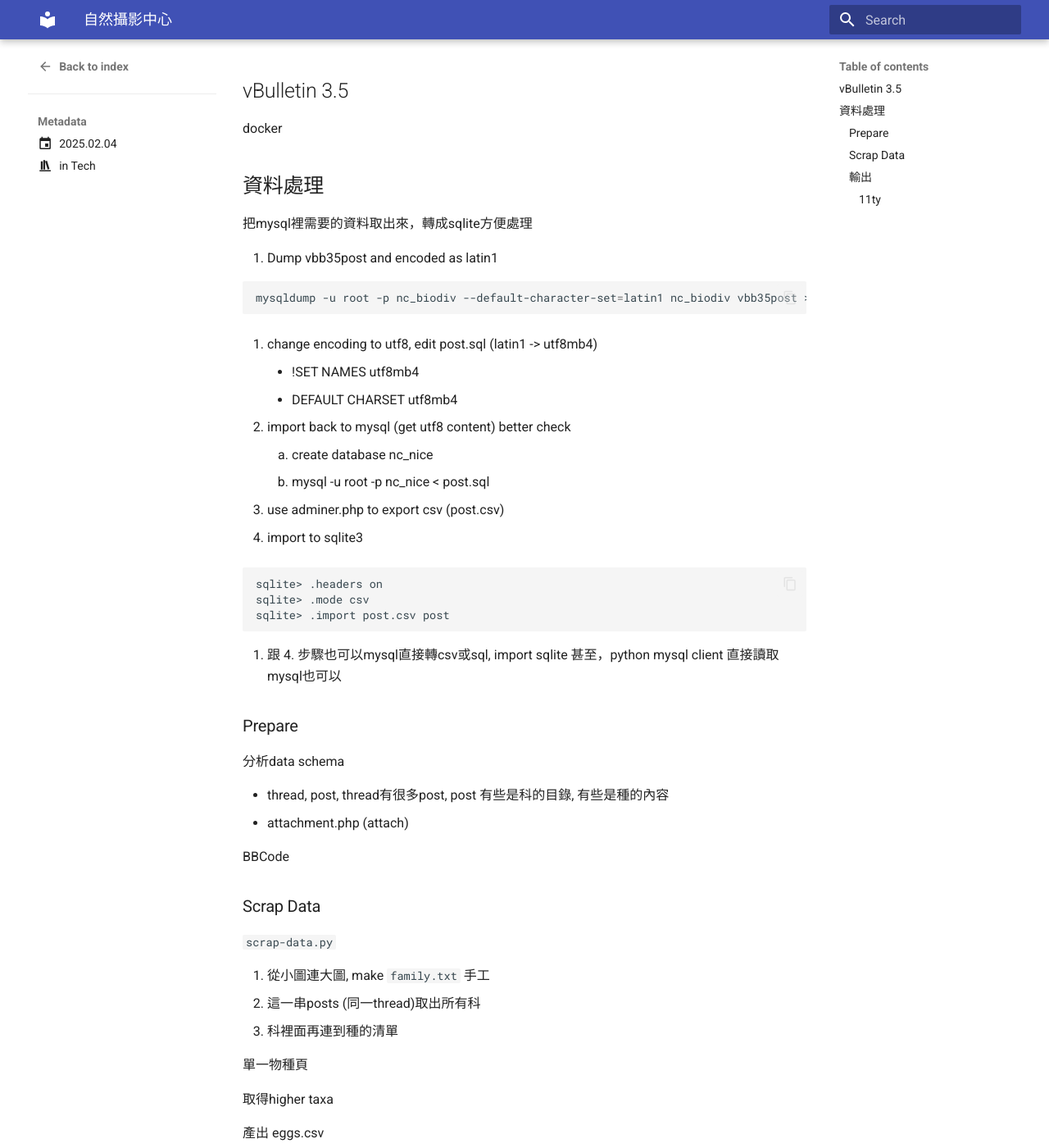
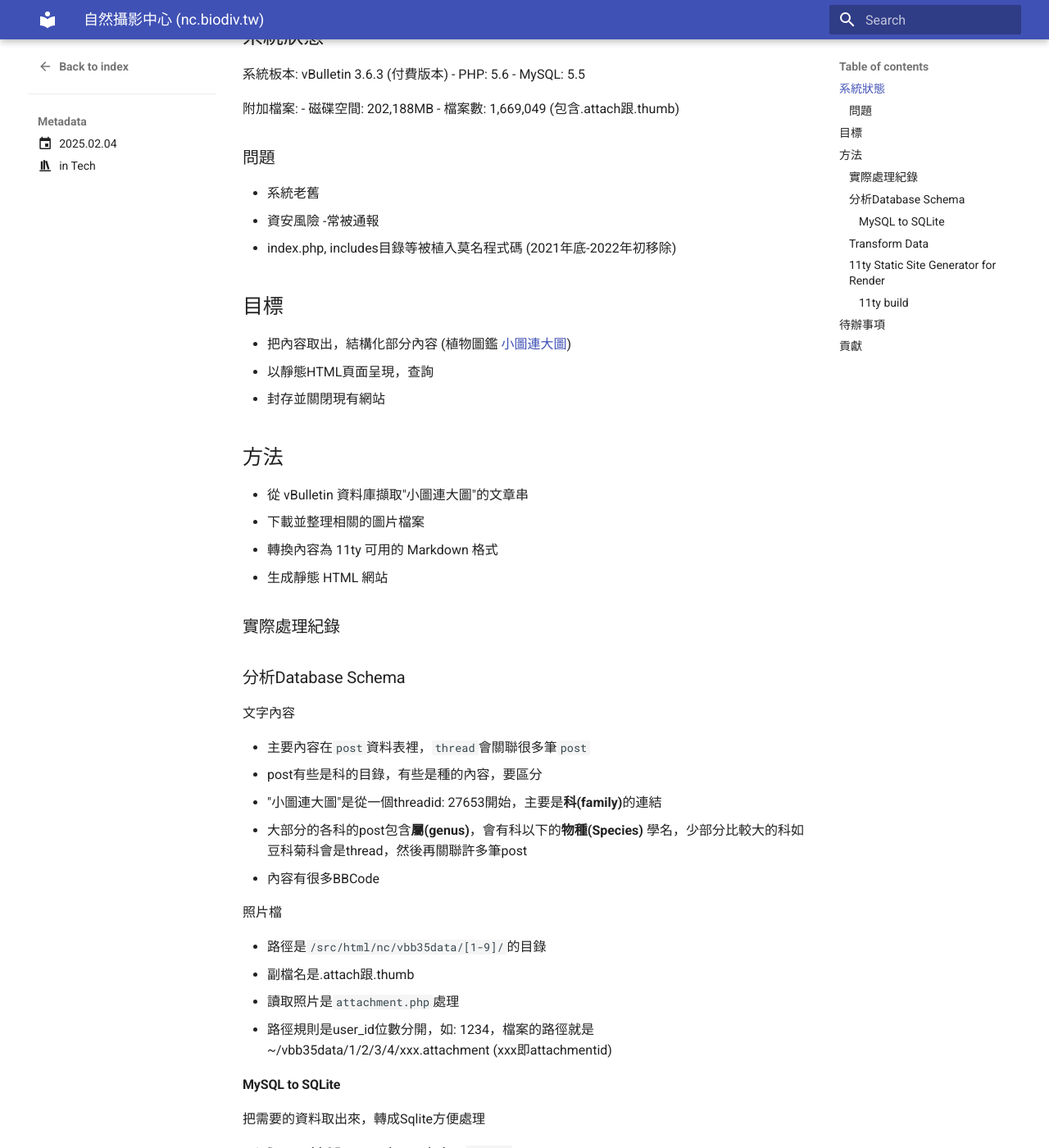
Before and after one commit to moogoo78/mg-km, an MkDocs documentation site: the page built from docs/blog/articles/2025/250204nc2_biodiv.md, in a window 1280 px wide and 1400 px high, scrolled down 239 px. Shown: the whole window at 82% size. Built offline with MkDocs 1.6.1 and Material for MkDocs 9.7.7, drawn with Linux system fonts in a browser that asks for light colours; some of the changed text lies outside the part shown.

Commit message:
Update 250204nc2_biodiv.md

````diff
--- a/docs/blog/articles/2025/250204nc2_biodiv.md
+++ b/docs/blog/articles/2025/250204nc2_biodiv.md
@@ -9,34 +9,80 @@
   - php
 ---
 
-# 自然攝影中心
+# 自然攝影中心 (nc.biodiv.tw)
 
-[小圖連大圖](http://nc.biodiv.tw/bbs/showthread.php?t=27653)
+## 系統狀態
 
-## vBulletin 3.5
+系統板本: vBulletin 3.6.3 (付費版本)
+- PHP: 5.6
+- MySQL: 5.5
 
-docker
+附加檔案:
+- 磁碟空間: 202,188MB
+- 檔案數: 1,669,049 (包含.attach跟.thumb)
 
-## 資料處理
+### 問題
 
-把mysql裡需要的資料取出來，轉成sqlite方便處理
+- 系統老舊
+- 資安風險
+  -常被通報
+  - index.php, includes目錄等被植入莫名程式碼 (2021年底-2022年初移除)
 
-1. Dump vbb35post and encoded as latin1
+## 目標
+
+- 把內容取出，結構化部分內容 (植物圖鑑 [小圖連大圖](http://nc.biodiv.tw/bbs/showthread.php?t=27653))
+- 以靜態HTML頁面呈現，查詢
+- 封存並關閉現有網站
+
+## 方法
+
+- 從 vBulletin 資料庫擷取"小圖連大圖"的文章串
+- 下載並整理相關的圖片檔案
+- 轉換內容為 11ty 可用的 Markdown 格式
+- 生成靜態 HTML 網站
+
+### 實際處理紀錄
+
+### 分析Database Schema
+
+文字內容
+
+- 主要內容在`post`資料表裡，`thread`會關聯很多筆`post`
+- post有些是科的目錄，有些是種的內容，要區分
+- "小圖連大圖"是從一個threadid: 27653開始，主要是**科(family)**的連結
+- 大部分的各科的post包含**屬(genus)**，會有科以下的**物種(Species)** 學名，少部分比較大的科如豆科菊科會是thread，然後再關聯許多筆post
+- 內容有很多BBCode
+
+照片檔
+
+- 路徑是`/src/html/nc/vbb35data/[1-9]/`的目錄
+- 副檔名是.attach跟.thumb
+- 讀取照片是`attachment.php`處理
+- 路徑規則是user_id位數分開，如: 1234，檔案的路徑就是 ~/vbb35data/1/2/3/4/xxx.attachment (xxx即attachmentid)
+
+#### MySQL to SQLite
+
+把需要的資料取出來，轉成Sqlite方便處理
+
+1. Dump vbb35post and encoded as `latin1`
 
 ```bash
 mysqldump -u root -p nc_biodiv --default-character-set=latin1 nc_biodiv vbb35post > post.sql
+mysqldump -u root -p nc_biodiv --default-character-set=latin1 nc_biodiv vbb35attachment > attachment.sql
 ```
 
-2. change encoding to utf8, edit post.sql (latin1 -> utf8mb4)
+2. Change encoding to utf8, edit post.sql and attachment.sql (latin1 -> utf8mb4)
 
     - !SET NAMES utf8mb4
     - DEFAULT CHARSET utf8mb4
 
-3. import back to mysql (get utf8 content) better check
+3. Import back to mysql (utf8 client readable for better check)
+
     1. create database nc_nice
-    2. mysql -u root -p nc_nice < post.sql
+    2. `mysql -u root -p nc_nice < post.sql`
+    3. `mysql -u root -p nc_nice < attachment.sql`
 
-4. use adminer.php to export csv (post.csv)
+4. Use adminer.php to export csv
 
 5. import to sqlite3
 
@@ -46,38 +92,59 @@
 sqlite> .import post.csv post
 ```
 
-3. 跟 4. 步驟也可以mysql直接轉csv或sql, import sqlite
-甚至，python mysql client 直接讀取mysql也可以
+> [!NOTE]
+> 3. 跟 4. 步驟也可以mysql直接轉csv或sql, import sqlite
+甚至，python mysql client 直接讀取mysql也可以，但是我比較熟adminer.php，也習慣用adminer.php查看資料，所以才花點力氣轉來轉去。
 
-### Prepare
 
-分析data schema
+### Transform Data
 
-- thread, post, thread有很多post, post 有些是科的目錄, 有些是種的內容
-- attachment.php (attach)
+寫一個script處理: `scrap-data.py`
 
-BBCode
+1. 從小圖連大圖, 複製貼上產生`family.txt`，純手工，寫parser效益太低
+2. 這一串thread的post取出所有科跟種的資料
+3. parse物種post的內容
 
-### Scrap Data
+  - 取得higher taxa (很大概，視情況手工處理細節)
+  - 圖檔列表attach (list)
 
-`scrap-data.py`
+4. 產出整理後的資料: eggs.csv (4千多筆)
 
-1. 從小圖連大圖, make `family.txt` 手工
-2. 這一串posts (同一thread)取出所有科
-3. 科裡面再連到種的清單
-
-單一物種頁
-
-取得higher taxa
-
-產出 eggs.csv
-
-### 輸出
+### 11ty Static Site Generator for Render
 
 `make-markdown.py`
 
-#### 11ty
+- 從整理好的csv轉換成11ty的markdown格式跟metadata
+- 產生所有科跟屬的清單頁面，直接匯出到 `11ty_folder/posts/plantae-index`
+- 種的頁面匯出到 `11ty_folder/posts/plantae`
+- 首頁的科清單是用產出的family.txt，手動貼到index.njk裡
 
-High Performance Blog
+#### 11ty build
 
-npx run watch
+11ty配合[High Performance Blog](https://github.com/google/eleventy-high-performance-blog) template產生最終呈現網頁。
+
+處理參考High Performance Blog的指令
+
+> [!Note]
+> 有4千多個檔案，會發生JavaScript heap out of memory error
+> 執行
+> NODE_OPTIONS="--max-old-space-size=4096" npx eleventy
+> 似乎就好了
+
+
+## 待辦事項
+
+New Site (NC2)
+- [x] build all pages (2025-02-03)
+- [ ] 11ty deployment to (Cloundflare or S3/Cloudfront?)
+- [ ] image transfer and link
+- [ ] decorate 11ty layout
+- [ ] search (install findpage plugin?)
+
+Legacy Site (nc.biodiv.tw)
+
+- [ ] archive
+
+## 貢獻
+
+歡迎任何貢獻！
````
